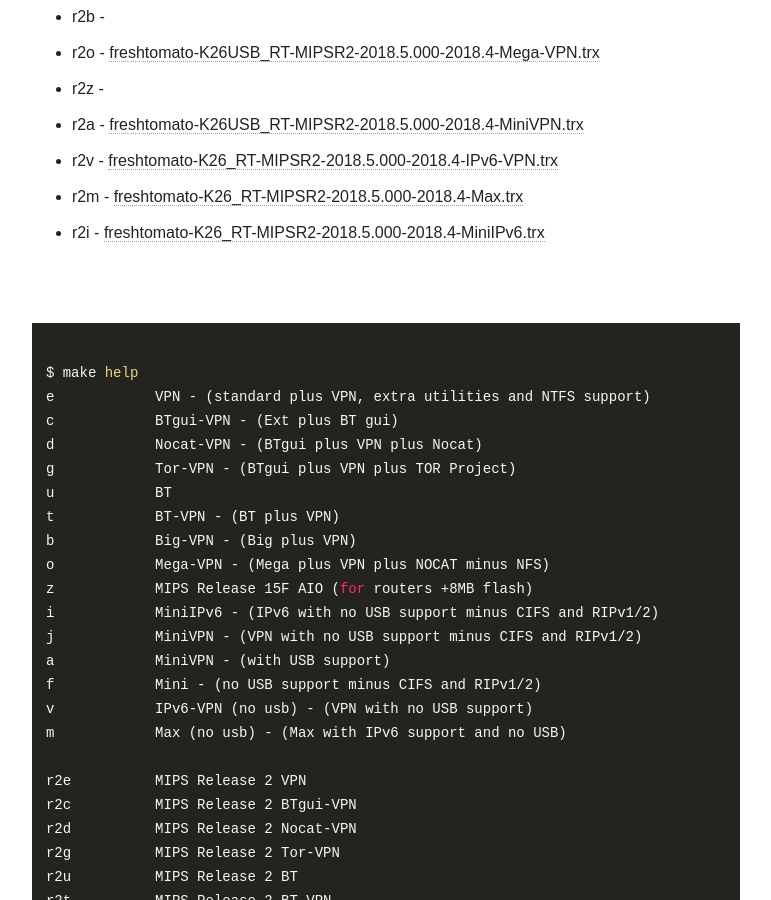
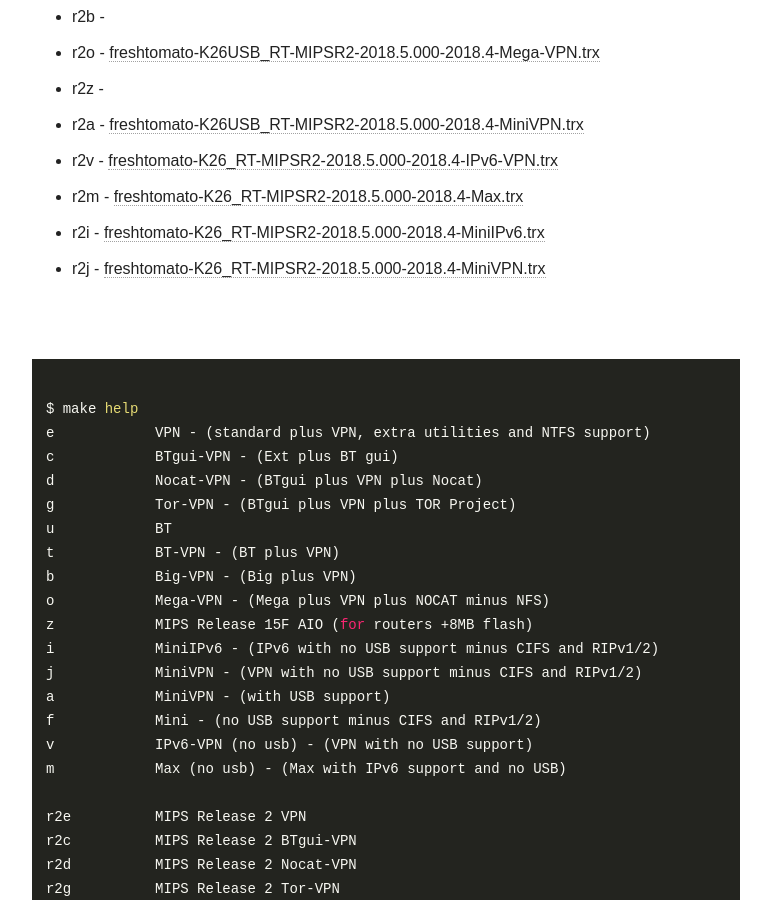
Before and after one commit to oglopss/freshtomato-mips-ci-jekyll, a Jekyll site: the page built from index.html, in a window 1280 px wide and 900 px high, scrolled down 1387 px. Shown: the whole window, without its empty margins (254-1025 px from the left). Built offline with Jekyll 4.4.1, drawn with Linux system fonts in a browser that asks for light colours; nearby versions of some CDN libraries.

Commit message:
Travis build 42 r2j pushed to gh-pages

```diff
--- a/_data/ss.yml
+++ b/_data/ss.yml
@@ -28,3 +28,4 @@
   - 0023 r2o freshtomato-K26USB_RT-MIPSR2-2018.5.000-2018.4-Mega-VPN.trx
   - 0027 r2m freshtomato-K26_RT-MIPSR2-2018.5.000-2018.4-Max.trx
   - 0028 r2i freshtomato-K26_RT-MIPSR2-2018.5.000-2018.4-MiniIPv6.trx
+  - 0029 r2j freshtomato-K26_RT-MIPSR2-2018.5.000-2018.4-MiniVPN.trx
```
Also changed, not shown: 1 other file.
